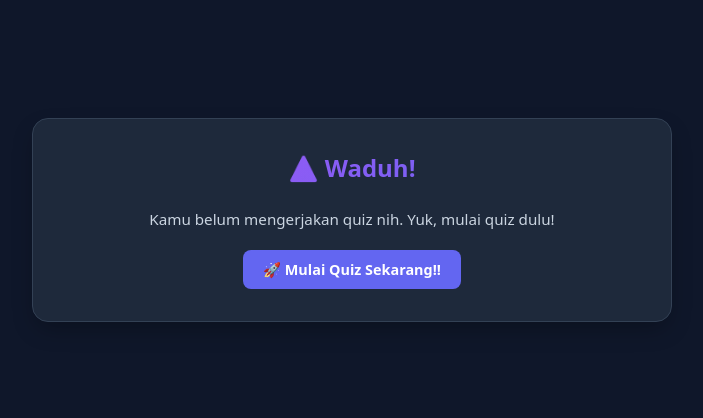
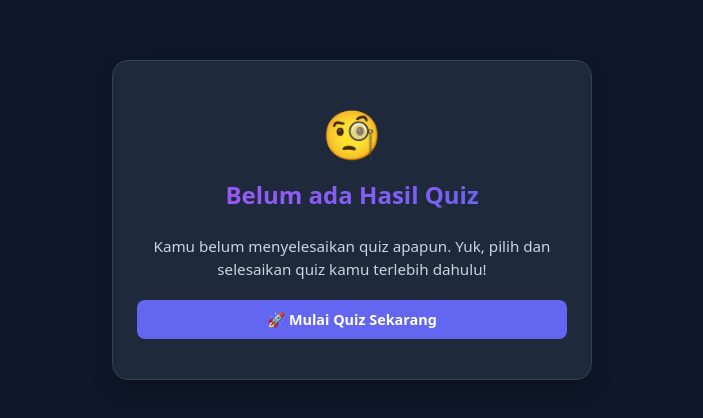
Before and after one commit to Husain-Faqih/quiz-react, a React (Vite) app: page /result in a window 1280 px wide. Shown: the part 180-598 px from the top of the page, without its empty margins (288-991 px from the left). Built offline with nearby package versions, Linux system fonts and the light colour scheme.

Commit message:
update style

```diff
--- a/src/components/Result.jsx
+++ b/src/components/Result.jsx
@@ -12,18 +12,19 @@ function Result({
 
   if (!totalQuestions || totalQuestions === 0) {
     return (
-      <div className="quiz-container" style={{ textAlign: "center" }}>
-        <h1 className="quiz-title">⚠️ Waduh!</h1>
-        <p className="feedback-message" style={{ margin: "20px 0" }}>
-          Kamu belum mengerjakan quiz nih. Yuk, mulai quiz dulu!
+      <div className="quiz-container empty-state-card">
+        <div className="empty-state-icon">🧐</div>
+        <h2 className="quiz-title">Belum ada Hasil Quiz</h2>
+        <p className="feedback-message">
+          Kamu belum menyelesaikan quiz apapun. Yuk, pilih dan selesaikan quiz
+          kamu terlebih dahulu!
         </p>
-        <Link
-          to="/"
-          className="main-btn"
-          style={{ textDecoration: "none", display: "inline-block" }}
-        >
-          🚀 Mulai Quiz Sekarang!!
-        </Link>
+
+        <div className="empty-state-actions">
+          <Link to="/" className="main-btn">
+            🚀 Mulai Quiz Sekarang
+          </Link>
+        </div>
       </div>
     );
   }
--- a/src/style/leaderboard.css
+++ b/src/style/leaderboard.css
@@ -1,4 +1,3 @@
-/* Container Utama */
 .quiz-container,
 .leaderboard-container {
     width: 100%;
@@ -12,7 +11,6 @@
     text-align: center;
 }
 
-/* Judul Kuis / Leaderboard */
 .quiz-title {
     font-size: 1.5rem;
     font-weight: 700;
@@ -30,7 +28,6 @@
     margin-top: 20px;
 }
 
-/* List Riwayat dengan Scrollbar */
 .history-list {
     list-style: none;
     padding: 0;
@@ -59,7 +56,6 @@
     color: #4ade80;
 }
 
-/* Scrollbar Styling */
 .history-list::-webkit-scrollbar {
     width: 6px;
 }
@@ -69,7 +65,6 @@
     border-radius: 4px;
 }
 
-/* Tombol Hapus Semua */
 .clear-button {
     display: block;
     width: 100%;
@@ -91,7 +86,6 @@
     color: #ffffff;
 }
 
-/* Tombol Navigasi / Link */
 .btn {
     display: block;
     width: 100%;
--- a/src/style/result.css
+++ b/src/style/result.css
@@ -9,6 +9,30 @@
     padding: 32px;
     box-shadow: 0 10px 25px -5px rgba(0, 0, 0, 0.3);
     text-align: center;
+}
+
+.quiz-container.empty-state-card {
+    max-width: 480px;
+    padding: 40px 24px;
+}
+
+.empty-state-icon {
+    font-size: 3rem;
+    margin-bottom: 12px;
+}
+
+.empty-state-actions {
+    display: flex;
+    flex-direction: column;
+    gap: 12px;
+    margin-top: 20px;
+}
+
+.empty-state-actions a {
+    text-decoration: none;
+    display: inline-block;
+    width: 100%;
+    box-sizing: border-box;
 }
 
 .quiz-title,
@@ -61,6 +85,40 @@
     gap: 6px;
 }
 
+/* Review Section */
+.review-section {
+    max-height: 250px;
+    overflow-y: auto;
+    padding-right: 6px;
+    margin: 15px 0;
+}
+
+.review-section::-webkit-scrollbar {
+    width: 6px;
+}
+
+.review-section::-webkit-scrollbar-thumb {
+    background-color: rgba(255, 255, 255, 0.2);
+    border-radius: 4px;
+}
+
+.review-card {
+    border-radius: 8px;
+    margin: 8px 0;
+    background-color: rgba(255, 255, 255, 0.05);
+    text-align: left;
+    padding: 12px;
+    border-left: 5px solid transparent;
+}
+
+.review-card.correct-card {
+    border-left-color: #4caf50;
+}
+
+.review-card.wrong-card {
+    border-left-color: #f44336;
+}
+
 .action-buttons,
 .result-actions {
     display: grid;
@@ -76,6 +134,7 @@
     padding: 14px;
     font-size: 1rem;
     border-radius: 10px;
+    cursor: pointer;
 }
 
 @media (max-width: 480px) {
```
